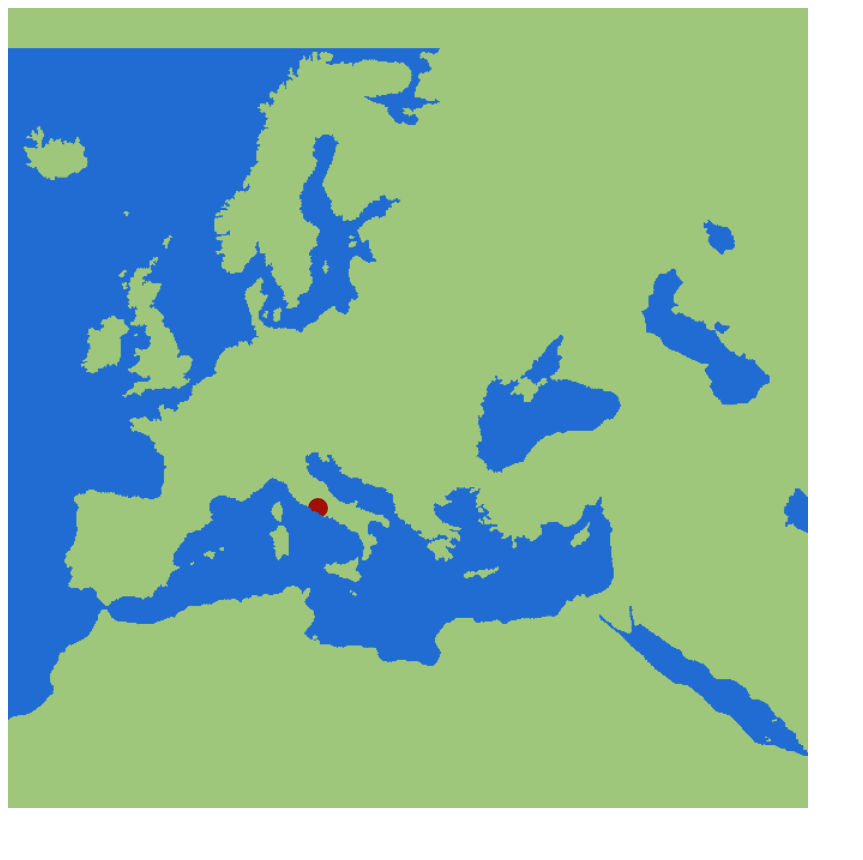
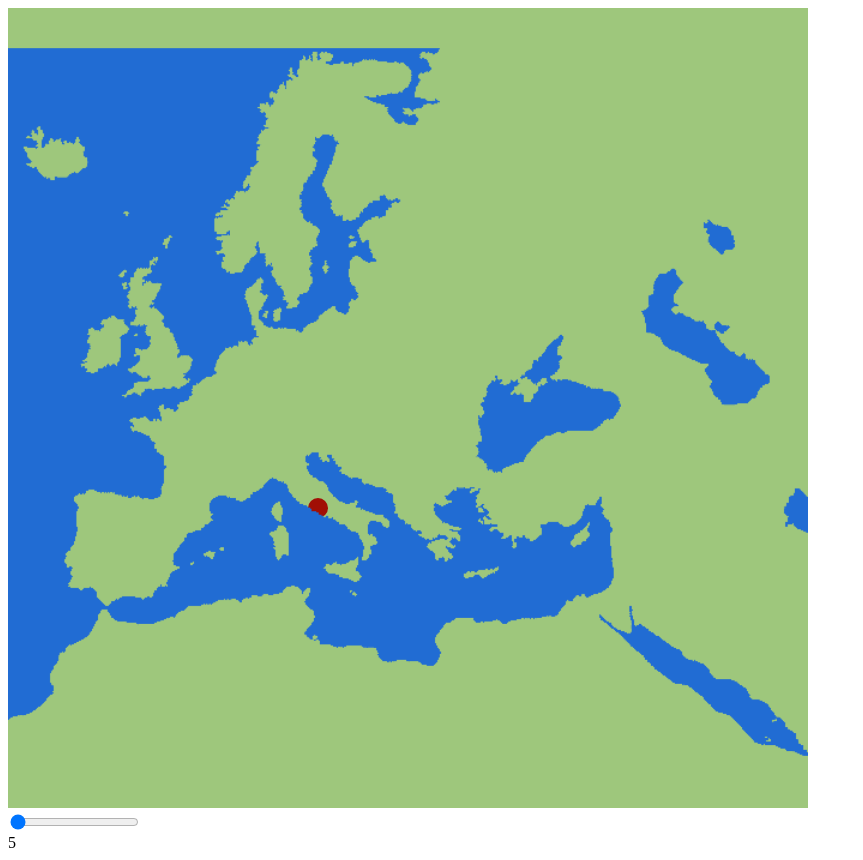
Before and after one commit to PiperPat/Cartographr, a plain HTML site: page transparent-img.html in a window 1280 px wide. Shown: the whole page, without its empty margins (0-863 px from the left). Before the commit the page ends 820 px from the top, so only its background shows below. Drawn offline with Linux system fonts and the light colour scheme.

Commit message:
DYNAMIC ROME! >:D

```diff
--- a/transparent-img.html
+++ b/transparent-img.html
@@ -12,5 +12,24 @@
   <circle id='rome' cx="310" cy="500" r="10" style="fill:rgb(161, 15, 5)"/>
   <image href="rome/inverted-europe.png" height="800" width="800"/>
 </svg>
+<div class="slidecontainer">
+    <input type="range" min="5" max="300" value="5" class="slider" id="myRange">
+  </div>
+  <span id ='slider-results'>50 </span>
+  <script>
+    var slider = document.getElementById("myRange");
+
+    var slider = document.getElementById("myRange");
+    var output = document.getElementById("slider-results");
+    output.innerHTML = slider.value; // Display the default slider value
+
+
+    // Update the current slider value (each time you drag the slider handle)
+    slider.oninput = function() {
+        output.innerHTML = this.value;
+        document.getElementById('rome').setAttribute("r", this.value);
+    }
+
+</script>
 </body>
 </html>
```
